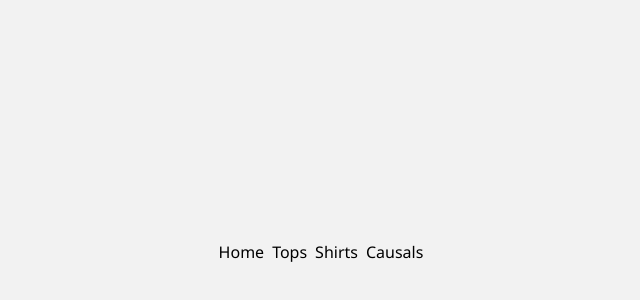
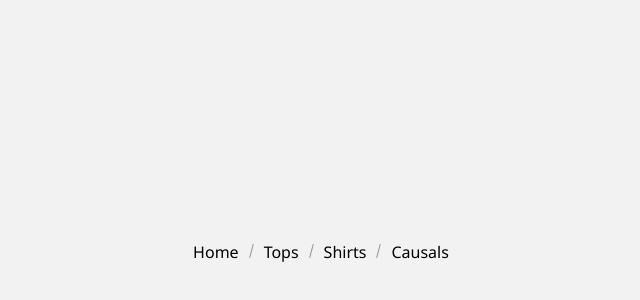
Before and after one commit to eha49/compies, a React (Vite) app: page / in a window 1280 px wide. Shown: the part 148-448 px from the top of the page, without its empty margins (319-959 px from the left). Built offline with nearby package versions, Linux system fonts and the light colour scheme.

Commit message:
accessibility tweaking

```diff
--- a/src/App.jsx
+++ b/src/App.jsx
@@ -50,7 +50,9 @@ function App() {
         </Tabs.Content>
       </Tabs> */}
       <Breadcrumbs>
-        <Crumbs href="/">Home</Crumbs>
+        <Crumbs href="/" isCurrentPage={true}>
+          Home
+        </Crumbs>
         <Crumbs href="/tops">Tops</Crumbs>
         <Crumbs href="/tops/shirts">Shirts</Crumbs>
         <Crumbs href="/tops/shirts/casuals">Causals</Crumbs>
--- a/src/components/Breadcrumbs/Breadcrumbs.jsx
+++ b/src/components/Breadcrumbs/Breadcrumbs.jsx
@@ -24,9 +24,20 @@ const BreadcrumbList = styled.ol`
 
 const CrumbWrapper = styled.li`
   display: inline;
+  --spacing: 12px;
 
   &:not(:first-of-type) {
-    margin-left: 8px;
+    margin-left: var(--spacing);
+
+    &::before {
+      content: "";
+      display: inline-block;
+      height: 0.85em;
+      margin-right: var(--spacing);
+      border-right: 0.1em solid currentColor;
+      transform: rotate(15deg);
+      opacity: 0.4;
+    }
   }
 `;
 
```
